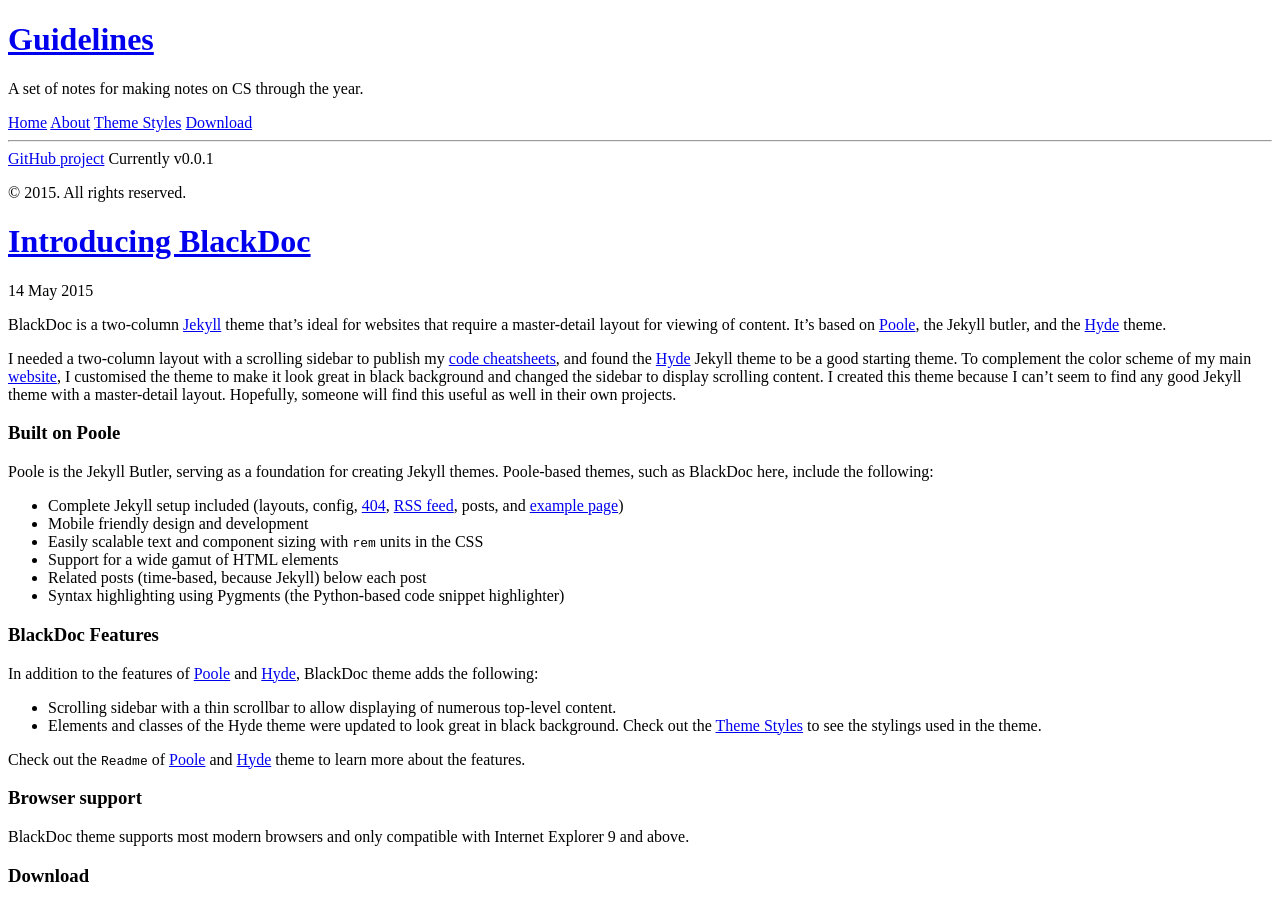
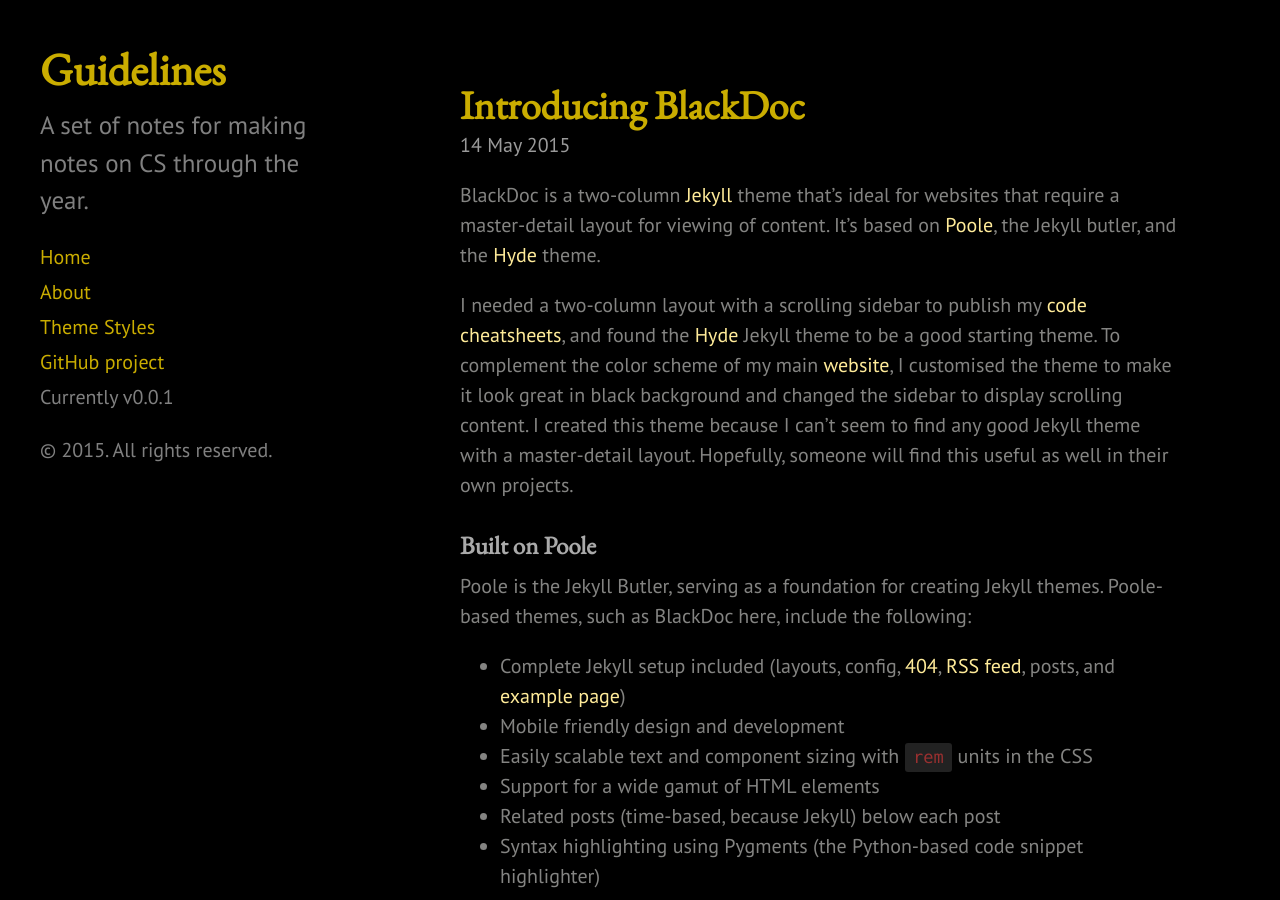
Before and after one commit to gu-cs-notes/Guidelines, a Jekyll site: the page built from index.html, in a window 1280 px wide and 900 px high. Built offline with Jekyll 4.4.1, drawn with Linux system fonts in a browser that asks for light colours; Markdown is read by kramdown in place of the engine named in the settings; the list of posts is cut into pages by our own code.

Commit message:
Fixed baseurl problems with pool and gh-pages

```diff
--- a/_includes/head.html
+++ b/_includes/head.html
@@ -15,14 +15,14 @@
   </title>
 
   <!-- CSS -->
-  <link rel="stylesheet" href="{{ site.baseurl }}public/css/poole.css">
-  <link rel="stylesheet" href="{{ site.baseurl }}public/css/syntax.css">
-  <link rel="stylesheet" href="{{ site.baseurl }}public/css/blackdoc.css">
+  <link rel="stylesheet" href="{{ site.baseurl }}/public/css/poole.css">
+  <link rel="stylesheet" href="{{ site.baseurl }}/public/css/syntax.css">
+  <link rel="stylesheet" href="{{ site.baseurl }}/public/css/blackdoc.css">
   <link rel="stylesheet" href="http://fonts.googleapis.com/css?family=PT+Sans:400,400italic,700|Abril+Fatface">
   <link rel="stylesheet" href="http://fonts.googleapis.com/css?family=EB+Garamond">
   <!-- Icons -->
-  <link rel="apple-touch-icon-precomposed" sizes="144x144" href="{{ site.baseurl }}public/apple-touch-icon-144-precomposed.png">
-  <link rel="shortcut icon" href="{{ site.baseurl }}public/favicon.ico">
+  <link rel="apple-touch-icon-precomposed" sizes="144x144" href="{{ site.baseurl }}/public/apple-touch-icon-144-precomposed.png">
+  <link rel="shortcut icon" href="{{ site.baseurl }}/public/favicon.ico">
 
   <!-- RSS -->
   <link rel="alternate" type="application/rss+xml" title="RSS" href="/atom.xml">
--- a/_includes/sidebar.html
+++ b/_includes/sidebar.html
@@ -21,13 +21,11 @@
       {% for node in pages_list %}
         {% if node.title != null %}
           {% if node.layout == "page" %}
-            <a class="sidebar-nav-item{% if page.url == node.url %} active{% endif %}" href="{{ site.baseurl }}{{ node.url  | remove_first: '/' }}">{{ node.title }}</a>
+            <a class="sidebar-nav-item{% if page.url == node.url %} active{% endif %}" href="{{ site.baseurl }}/{{ node.url  | remove_first: '/' }}">{{ node.title }}</a>
           {% endif %}
         {% endif %}
       {% endfor %}
 
-      <a class="sidebar-nav-item" href="{{ site.github.repo }}/archive/master.zip">Download</a>
-      <hr>
       <a class="sidebar-nav-item" href="{{ site.github.repo }}">GitHub project</a>
       <span class="sidebar-nav-item">Currently v{{ site.version }}</span>
     </nav>
```
